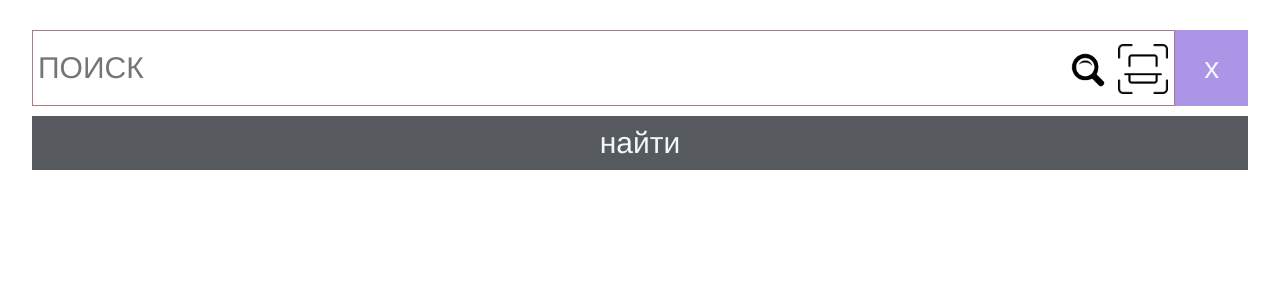
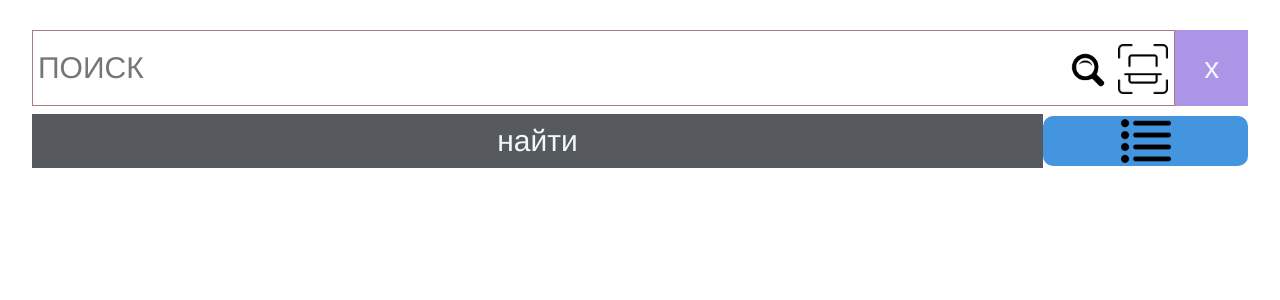
Before and after one commit to sany2801/mgwf, a React (Create React App) app: page /#/ in a window 1280 px wide. Shown: the top 300 px of the page. Built offline with nearby package versions, Linux system fonts and the light colour scheme.

Commit message:
last commit

```diff
--- a/package.json
+++ b/package.json
@@ -14,6 +14,7 @@
     "react-barcode-reader": "^0.0.2",
     "react-css-modules": "^4.7.11",
     "react-dom": "^18.3.1",
+    "react-image-gallery": "^1.3.0",
     "react-router": "^6.26.2",
     "react-router-dom": "^6.26.2",
     "react-scripts": "5.0.1",
--- a/src/App.js
+++ b/src/App.js
@@ -7,6 +7,7 @@ import ItemPage from "./Pages/ItemPage/ItemPage";
 import ItemList from "./components/ItemList/ItemList";
 import FindList from "./components/FindList/FindList";
 import Scaner from "./Pages/Scaner/Scaner";
+import CreatedList from "./Pages/CreatedList/CreatedList";
 
 function App() {
   return (
@@ -22,6 +23,10 @@ function App() {
           path="mgwf/pageItem/:nameCategory/:name"
           element={<ItemPage />}
         ></Route>
+        <Route
+          path="mgwf/pageItem/createdList"
+          element={<CreatedList />}
+        ></Route>
         <Route path="*" element={<NotFound />}></Route>
       </Route>
       <Route path="/scaner" element={<Scaner />}></Route>
--- /dev/null
+++ b/src/Pages/CreatedList/CreatedList.js
@@ -0,0 +1,42 @@
+import "react-image-gallery/styles/css/image-gallery.css";
+
+import React, {useState, useEffect} from "react";
+import ImageGallery from "react-image-gallery";
+import Barcode from "react-barcode";
+
+const CreatedList = () => {
+  const [list, setList] = useState([]);
+  const [images, setImages] = useState([]);
+
+  useEffect(() => {
+    const savedList = localStorage.getItem("AddList");
+    if (savedList) {
+      const parsedList = JSON.parse(savedList);
+      setList(parsedList); // Парсим строку из localStorage в массив
+    }
+  }, []); // Выполняется только один раз при монтировании компонента
+
+  return (
+    <div>
+      <h1>CreatedList with Barcodes</h1>
+      {list.length > 0 ? (
+        list.map((item) => (
+          <>
+            <Barcode
+              renderer="svg"
+              fontSize={20}
+              width={1.2}
+              height={100}
+              value={item.Barcode}
+              format="CODE128"
+            />
+          </>
+        ))
+      ) : (
+        <p>Список пуст</p>
+      )}
+    </div>
+  );
+};
+
+export default CreatedList;
--- a/src/Pages/ItemPage/ItemPage.js
+++ b/src/Pages/ItemPage/ItemPage.js
@@ -17,16 +17,13 @@ const ItemPage = () => {
     setIsLoading(false); // можно добавить логику обработки ошибки
   };
 
-  Data[nameCategory].map((item) => {
-    if (item.Name === name) {
-    }
-  });
-
   return (
     <div>
       {Data[nameCategory].map((item) => {
         if (item.Name === name) {
-          return <h1> {item.Name + " " + item.Volume + "л"}</h1>;
+          return (
+            <h1 key={Math.random()}>{item.Name + " " + item.Volume + "л"}</h1>
+          );
         }
       })}
       <div className={style.Barcode}>
@@ -35,7 +32,7 @@ const ItemPage = () => {
             return (
               <div key={Math.random()}>
                 <Barcode
-                  renderer="svg"
+                  renderer="img"
                   fontSize={20}
                   width={1.2}
                   height={100}
@@ -51,7 +48,7 @@ const ItemPage = () => {
       {Data[nameCategory].map((item) => {
         if (item.Name === name) {
           return (
-            <div className={style.photo}>
+            <div key={Math.random()} className={style.photo}>
               {isLoading && (
                 <>
                   <div className={style.loader}></div>
--- a/src/Pages/ListCategory/ListCategory.js
+++ b/src/Pages/ListCategory/ListCategory.js
@@ -1,20 +1,37 @@
-import React from 'react';
-import Data from '..//../Data/Data.json'
-import { useNavigate, useParams } from 'react-router';
+import React, {useState, useEffect} from "react";
+import Data from "..//../Data/Data.json";
+import {useNavigate, useParams} from "react-router";
 
 const ListCategory = () => {
-    const navigate = useNavigate()
-    const { nameCategory } = useParams()
-    console.log(Data[nameCategory])
+  const navigate = useNavigate();
+  const {nameCategory} = useParams();
+
+  const [AddList, setAddlList] = useState(() => {
+    // Инициализация состояния из localStorage
+    const savedList = localStorage.getItem("AddList");
+    return savedList ? JSON.parse(savedList) : [];
+  });
+  useEffect(() => {
+    localStorage.setItem("AddList", JSON.stringify(AddList));
+  }, [AddList]);
+
+  const AddToList = (i) => {
+    setAddlList((prev) => [...prev, i]);
+  };
 
   return (
     <div>
       <h1>{nameCategory}</h1>
       <ul>
-                {Data[nameCategory].map((item)=>(
-                    <li key={Math.random()} onClick={()=>navigate(item.Name)}>{`${item.Name} ${item.Volume} л`}
+        {Data[nameCategory].map((item) => (
+          <>
+            <li key={Math.random()} onClick={() => navigate(item.Name)}>
+              {`${item.Name} ${item.Volume} л`}
             </li>
-
+            <button d onClick={() => AddToList(item)}>
+              +
+            </button>
+          </>
         ))}
       </ul>
     </div>
--- a/src/components/FindInput/FindInput.js
+++ b/src/components/FindInput/FindInput.js
@@ -10,6 +10,7 @@ const FindInput = () => {
   const [listName, setFindRes] = useState([]);
   const [value, setValue] = useState("");
   const [listFindName, setListFindName] = useState();
+  console.log(localStorage.getItem("AddList"));
 
   const CleaarInput = () => {
     setValue("");
@@ -47,7 +48,7 @@ const FindInput = () => {
 
   return (
     <div className={style.wrapper}>
-      <div>
+      <div className={style.wrapperInput}>
         <input
           type="text"
           placeholder="ПОИСК"
@@ -60,10 +61,15 @@ const FindInput = () => {
         </button>
         <button className={style.scaner} onClick={() => OpenSaner()}></button>
       </div>
-      <button className={style.btnFind} onClick={() => Finde()}>
-        {" "}
-        найти
-      </button>
+      <div className={style.btnBlock}>
+        <button className={style.btnFind} onClick={() => Finde()}>
+          найти
+        </button>
+        <button
+          className={style.list}
+          onClick={() => navigate("/mgwf/pageItem/createdList")}
+        ></button>
+      </div>
     </div>
   );
 };
--- a/src/components/FindInput/FindInput.module.css
+++ b/src/components/FindInput/FindInput.module.css
@@ -8,12 +8,13 @@
   font-size: 30px;
   position: relative;
 }
-.wrapper div {
+.wrapperInput {
   width: 100%;
   position: relative;
   display: flex;
+  align-items: center;
 }
-.wrapper div::after {
+.wrapperInput::after {
   content: "";
   width: 40px;
   height: 40px;
@@ -57,3 +58,19 @@
   right: 80px;
   top: 14px;
 }
+.list {
+  height: 100%;
+  width: 20%;
+  background-image: url(../../../img/list-svgrepo-com.png);
+  background-position: center;
+  background-size: contain;
+  background-repeat: no-repeat;
+  border-radius: 10px;
+  background-color: rgb(66, 149, 222);
+}
+.btnBlock {
+  margin-top: 10px;
+  height: 50px;
+  display: flex;
+  align-items: center;
+}
```
Also changed, not shown: src/components/ItemList/ItemList.js (+8 -13 lines), img/list-svgrepo-com.png (added), src/Pages/CreatedList/CreatedList.module.css (added), 1 other file (tests, documents, lock files or other folders). Lines whose indentation alone changed are shown as unchanged.
